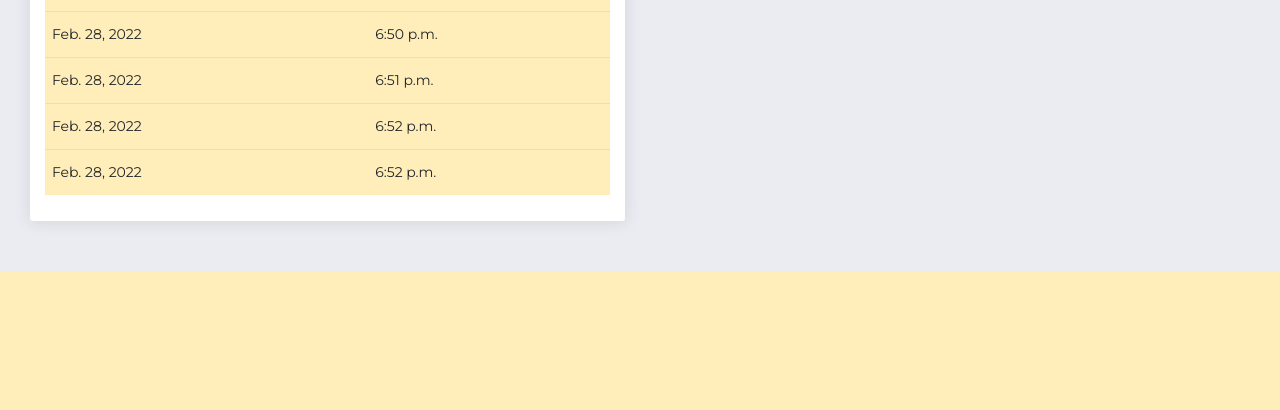
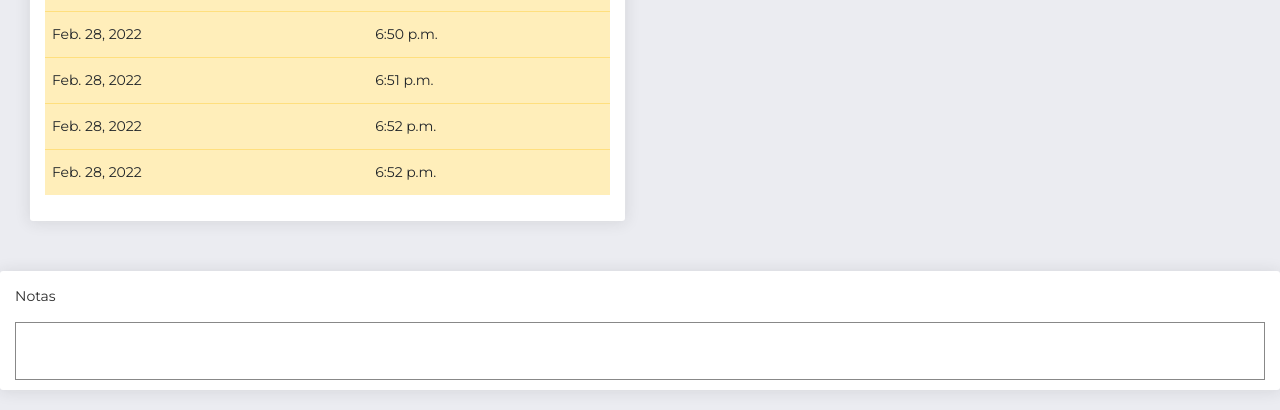
Before and after one commit to yohovani/GymAdmin-DJango, a Django app: page /usuario/usuario_data/1/ in a window 1280 px wide. Shown: the part 1522-1932 px from the top of the page. Before the commit the page ends 1793 px from the top, so only its background shows below. Run offline with Django 4.2, Linux system fonts and the light colour scheme; a user stored in the database is signed in; data comes from the database, SQL or seed files in the repository; both versions use the stored data as it was after the commit; parts of the project's set-up code (start-up, migrations or seed data) failed here and were passed over; some libraries are stand-ins or nearby versions.

Commit message:
Notas a usuario

```diff
--- a/templates/registrar_cliente.html
+++ b/templates/registrar_cliente.html
@@ -129,6 +129,11 @@
                                 <input type="text" class="form-control" id="phone" name="phone" placeholder="N&uacute;mero de Telefono">
 
                             </div>
+                            <div class="form-group">
+                              <label for="notas">Notas del cliente</label>
+                              <input type="text" class="form-control" id="notas" name="notas" placeholder="N&uacute;mero de Telefono">
+
+                          </div>
                             <input type="file" id="img_perfil" name="img_perfil">
 
                             <div class="form-group" align="center" enctype="multipart/form-data">
--- a/templates/usuario_detail.html
+++ b/templates/usuario_detail.html
@@ -198,8 +198,20 @@
               </div>
             </div>
 
+            <div class="card">
+              <div class="card-header">
+                Notas
+              </div>
+              <div class="card-body">
+                <blockquote class="blockquote mb-0">
+                  <p>{{usuario.notas}}</p>
+                </blockquote>
+              </div>
+            </div>
         </div>
 
     </div>
 
+
+
 {% endblock %}
--- a/usuarios/models.py
+++ b/usuarios/models.py
@@ -19,6 +19,7 @@
     is_active = models.BooleanField(default=True)
     direccion = models.CharField(max_length=500, blank=True)
     phone = models.CharField(max_length=15, blank=True)
+    notas = models.CharField(max_length=255, blank=True)
 
     def get_url(self):
         return reverse('usuario_data', args=[self.pk])
--- a/usuarios/views.py
+++ b/usuarios/views.py
@@ -56,6 +56,7 @@
         genero = request.POST['genero']
         direccion = request.POST['direccion']
         phone = request.POST['phone']
+        notas = request.POST['notas']
         cliente = Usuario.objects.create(
             name = nombre,
             last_name = apellido,
@@ -64,7 +65,8 @@
             genero = genero,
             is_active = True,
             direccion = direccion,
-            phone = phone
+            phone = phone,
+            notas = notas
         )
         cliente.photo = request.FILES.get('img_perfil')
         fss = FileSystemStorage()
```
Also changed, not shown: db.sqlite3, pagos/migrations/0017_alter_pago_fecha_pago.py (added), usuarios/migrations/0004_usuario_notas.py (added), 1 other file.
